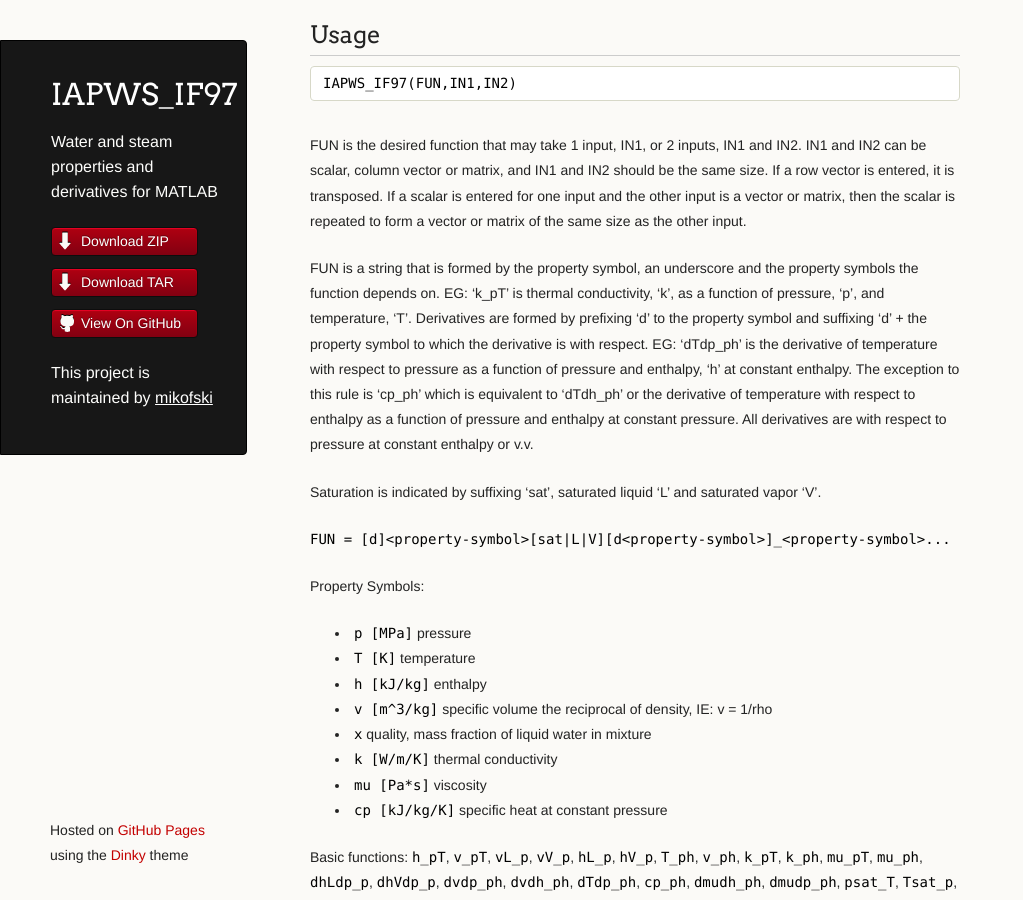
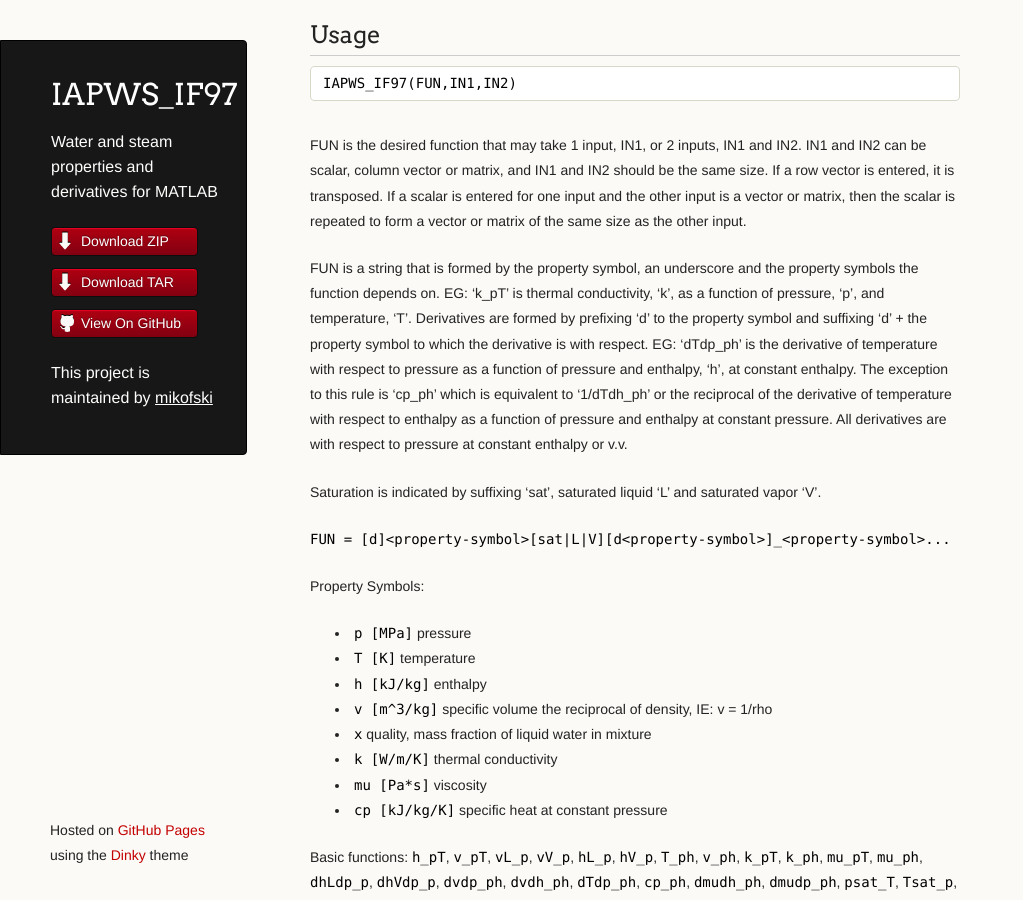
Before and after one commit to mikofski/IAPWS_IF97, a Jekyll site: the page built from index.md, in a window 1280 px wide and 900 px high, scrolled down 692 px. Shown: the whole window, without its empty margins (0-1023 px from the left). Built offline with Jekyll 4.4.1, drawn with Linux system fonts in a browser that asks for light colours; our own code applies the rules of GitHub Pages for plain Markdown files.

Commit message:
fix dT/dh at constant pressure ...
* should be the reciprocal of specific heat at constant pressure 1/cp

```diff
--- a/index.md
+++ b/index.md
@@ -22,7 +22,7 @@ Usage
 FUN is the desired function that may take 1 input, IN1, or 2 inputs, IN1 and IN2. IN1 and IN2 can be scalar, column vector or matrix, and IN1 and IN2 should be the same size. If a row vector is entered, it is transposed. If a scalar is entered for one input and the other input is a vector or matrix, then the scalar is repeated to form a vector or matrix of the same size as the other input.
 
 FUN is a string that is formed by the property symbol, an underscore and the property symbols the function depends on. EG: 'k_pT' is thermal conductivity, 'k', as a function of pressure, 'p', and temperature, 'T'. Derivatives are formed by prefixing 'd' to the property symbol and suffixing 'd' + the property symbol to which the derivative is with respect. EG: 'dTdp_ph' is the derivative of temperature with respect to
-pressure as a function of pressure and enthalpy, 'h' at constant enthalpy. The exception to this rule is 'cp_ph' which is equivalent to 'dTdh_ph' or the derivative of temperature with respect to enthalpy as a
+pressure as a function of pressure and enthalpy, 'h', at constant enthalpy. The exception to this rule is 'cp_ph' which is equivalent to '1/dTdh_ph' or the reciprocal of the derivative of temperature with respect to enthalpy as a
 function of pressure and enthalpy at constant pressure. All derivatives are with respect to pressure at constant enthalpy or v.v.
 
 Saturation is indicated by suffixing 'sat', saturated liquid 'L' and saturated vapor 'V'.
```
